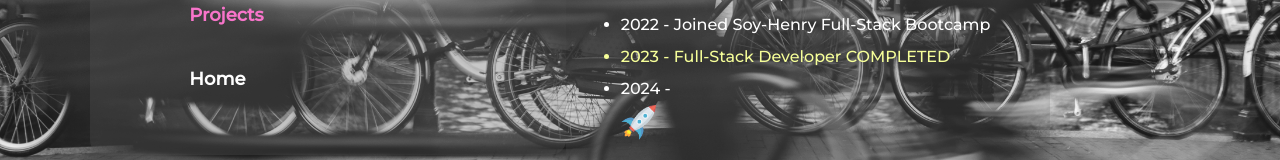
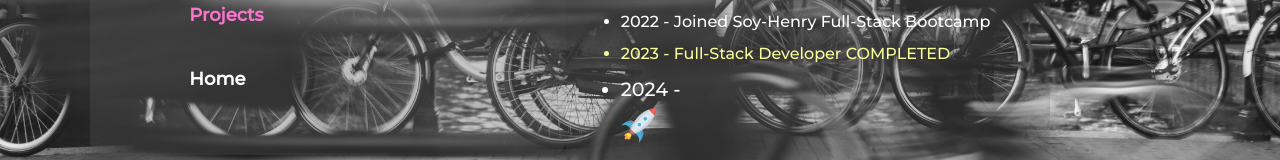
Before and after one commit to pedrosb90/webpage, a Next.js app: page /bio in a window 1280 px wide. Shown: the part 553-713 px from the top of the page. Built offline with nearby package versions, Linux system fonts and the light colour scheme.

Commit message:
bio/detailing in styles

```diff
--- a/pages/bio.jsx
+++ b/pages/bio.jsx
@@ -27,7 +27,7 @@ function Bio() {
             {" "}
             2023 - Full-Stack Developer COMPLETED
           </li>
-          <li>2024 -</li>
+          <li className={styles.yearHL}>2024 -</li>
           <Image src={imgRocket} height={35} />
         </ul>{" "}
       </div>
--- a/styles/bio.module.css
+++ b/styles/bio.module.css
@@ -30,3 +30,6 @@
 .edu2Highlight {
   color: #2c48ff70;
 }
+.yearHL {
+  font-size: larger;
+}
```
